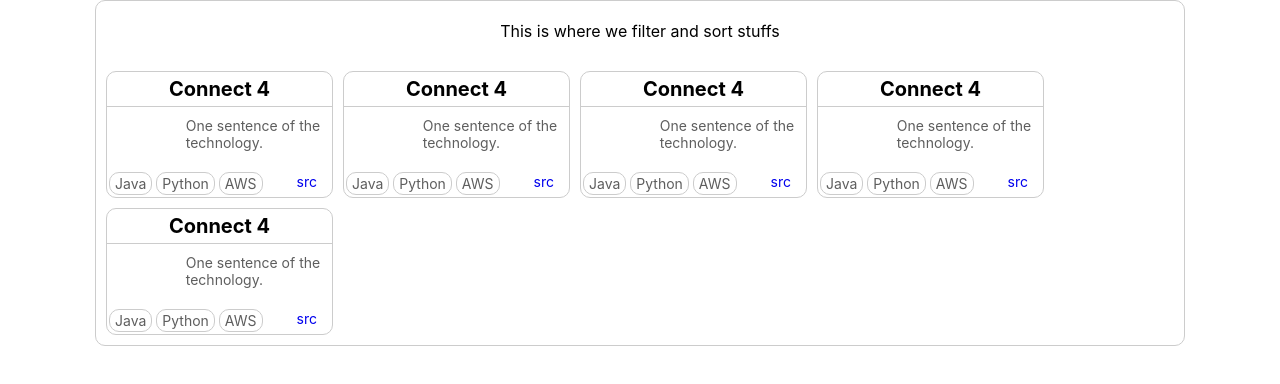
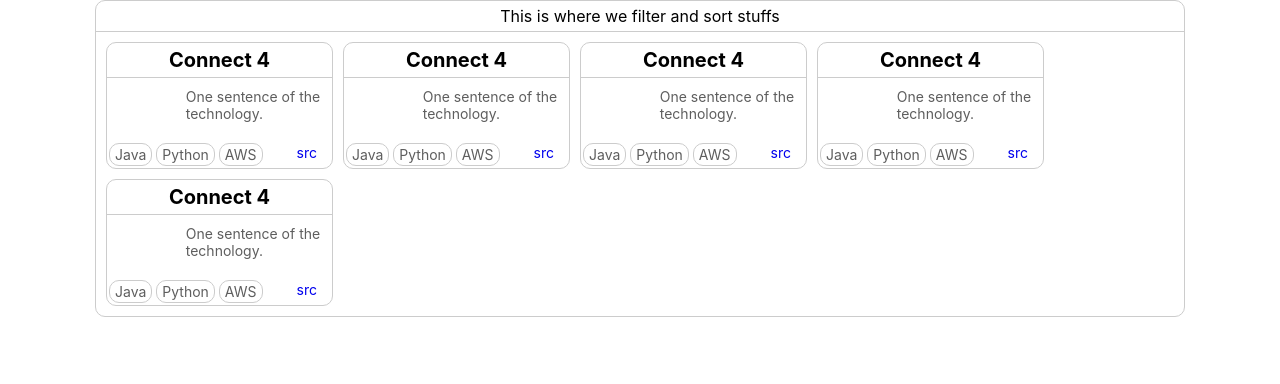
Before and after one commit to nickhamiltonn/portfolio, a React (Create React App) app: page / in a window 1280 px wide. Shown: the top 384 px of the page. Built offline with nearby package versions, Linux system fonts and the light colour scheme.

Commit message:
Fixed positioning of GalleryHeader, started adding content to JS

```diff
--- a/src/components/GalleryHeader.css
+++ b/src/components/GalleryHeader.css
@@ -1,3 +1,5 @@
 .GalleryHeader {
-    padding: 20px;
+    padding-top: 5px;
+    padding-bottom: 5px;
+    border-bottom: 1px solid #ccc;
 }
--- a/src/components/Tile.css
+++ b/src/components/Tile.css
@@ -1,8 +1,7 @@
 .Tile {
   border: 1px solid #ccc;
   border-radius: 10px;
-  margin-top: 10px;
-  margin-left: 10px;
+  margin: 5px;
   display: flex;
   flex-direction: column;
   flex-wrap: nowrap;
--- a/src/components/TileGallery.css
+++ b/src/components/TileGallery.css
@@ -8,5 +8,5 @@
 .ListOfTiles {
     display: flex;
     flex-wrap: wrap;
-    padding-bottom: 10px;
+    padding: 5px;
 }
```
Also changed, not shown: src/content/projects.js (added, +9 -0 lines).
